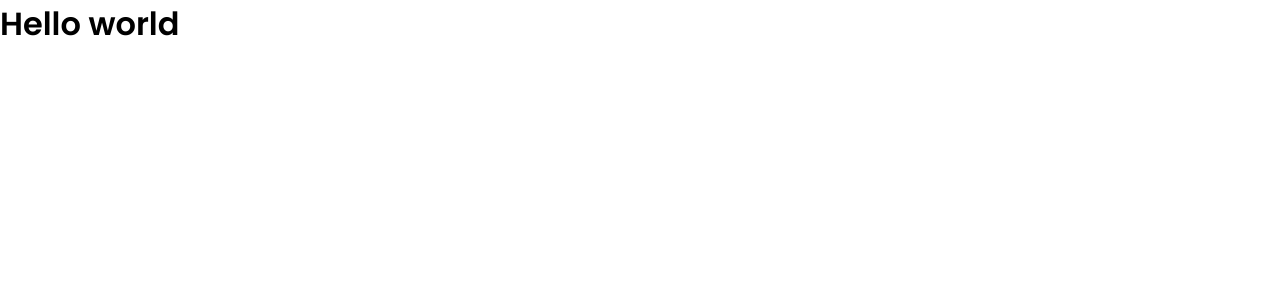
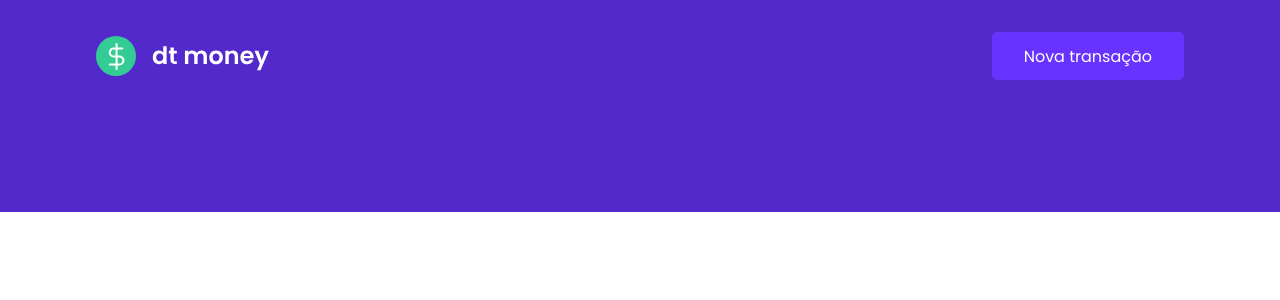
Before and after one commit to JacksonPassos/ignite-reactjs-02-dt-money, a React (Create React App) app in the folder dtmoney/: page / in a window 1280 px wide. Shown: the top 300 px of the page. Built offline with nearby package versions, Linux system fonts and the light colour scheme.

Commit message:
:zap: [component] header
sctructure component header

```diff
--- a/dtmoney/src/App.tsx
+++ b/dtmoney/src/App.tsx
@@ -1,9 +1,10 @@
+import { Header } from "./components/Header";
 import { GlobalStyle } from "./styles/global";
 
 export function App() {
   return (
     <div className="App">
-      <h1>Hello world</h1>
+      <Header />
       <GlobalStyle />
     </div>
   );
--- /dev/null
+++ b/dtmoney/src/components/Header/index.tsx
@@ -0,0 +1,19 @@
+import logoImg from '../../assets/logo.svg'
+
+import { Container, Content } from "./styles";
+
+export function Header() {
+    return(
+        <>
+        <Container>
+            <Content>
+                <img src={logoImg} alt="dt money" />
+                <button type="button">
+                    Nova transação
+                </button>
+            </Content>
+        </Container>
+
+        </>
+    )
+}
--- /dev/null
+++ b/dtmoney/src/components/Header/styles.ts
@@ -0,0 +1,31 @@
+import styled from 'styled-components'
+
+export const Container = styled.header`
+    background: var(--blue);
+`;
+
+export const Content = styled.div`
+    max-width: 1120px;
+    margin: 0 auto;
+
+    padding: 2rem 1rem 8.25rem;
+    display: flex;
+    align-items: center;
+    justify-content: space-between;
+
+    button {
+        font-size: 1rem;
+        padding: 0rem 2rem;
+        background: var(--blue-light);
+        color: var(--shape);
+        border: 0;
+        border-radius: 0.3125rem;
+        height: 3rem;
+
+        transition: filter 0.2s;
+
+        &:hover {
+            filter: brightness(0.9)
+        }
+    }
+`;
```
